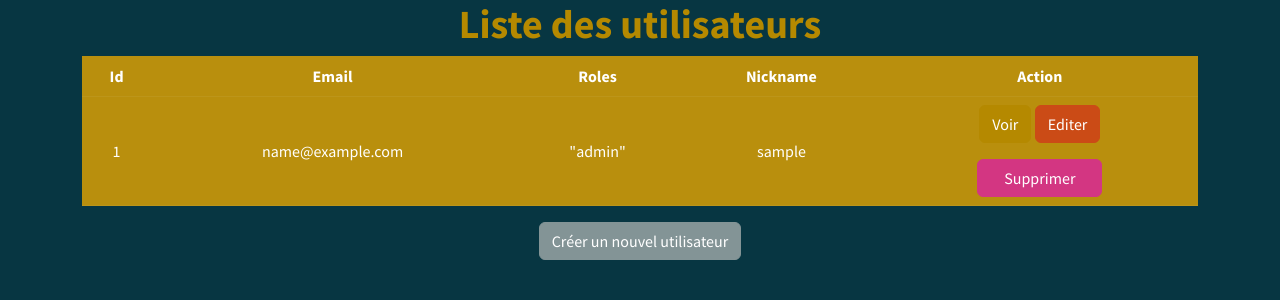
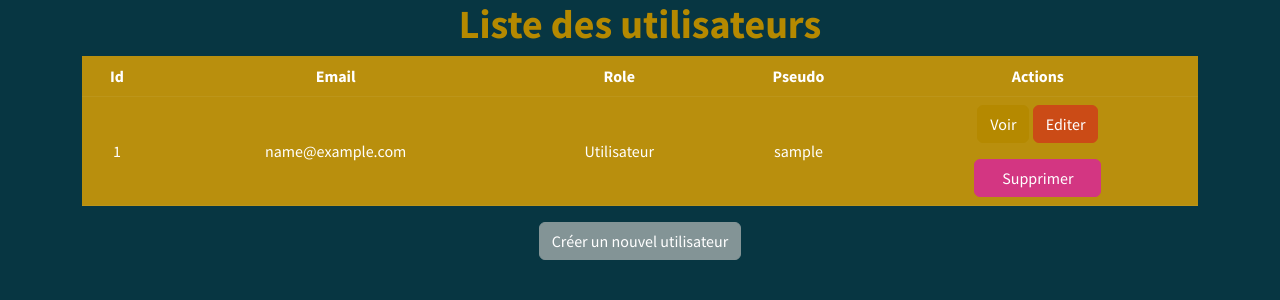
Before and after one commit to Clement-Jamgotchian/Regalade-back, a Symfony app: template templates/back/user/index.html.twig in a window 1280 px wide. Shown: the top 300 px of the page. Run offline with Twig, Linux system fonts and the light colour scheme; the template is opened without the code that fills it: most values are stand-ins (such as "Sample title", 1, 10 or a date in 2020); some libraries are stand-ins or nearby versions.

Commit message:
display admin or user role

```diff
--- a/templates/back/user/index.html.twig
+++ b/templates/back/user/index.html.twig
@@ -10,9 +10,9 @@
             <tr>
                 <th>Id</th>
                 <th>Email</th>
-                <th>Roles</th>
-                <th>Nickname</th>
-                <th>Action</th>
+                <th>Role</th>
+                <th>Pseudo</th>
+                <th>Actions</th>
             </tr>
         </thead>
         <tbody>
@@ -20,7 +20,7 @@
             <tr>
                 <td>{{ user.id }}</td>
                 <td>{{ user.email }}</td>
-                <td>{{ user.roles ? user.roles|json_encode : '' }}</td>
+                <td> {% if "ROLE_ADMIN" in user.roles %} Admin {% else %} Utilisateur {% endif %}</td>
                 <td>{{ user.nickname }}</td>
                 <td>
                     <a class="btn btn-primary" href="{{ path('app_back_user_show', {'id': user.id}) }}">Voir</a>
--- a/templates/back/user/show.html.twig
+++ b/templates/back/user/show.html.twig
@@ -16,8 +16,8 @@
                 <td>{{ user.email }}</td>
             </tr>
             <tr>
-                <th>Roles</th>
-                <td>{{ user.roles ? user.roles|json_encode : '' }}</td>
+                <th>Role</th>
+                <td>{% if "ROLE_ADMIN" in user.roles %} Admin {% else %} Utilisateur {% endif %}</td>
             </tr>
             <tr>
                 <th>Pseudo</th>
```
